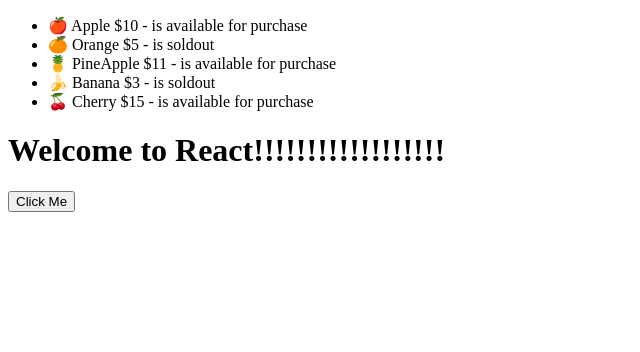
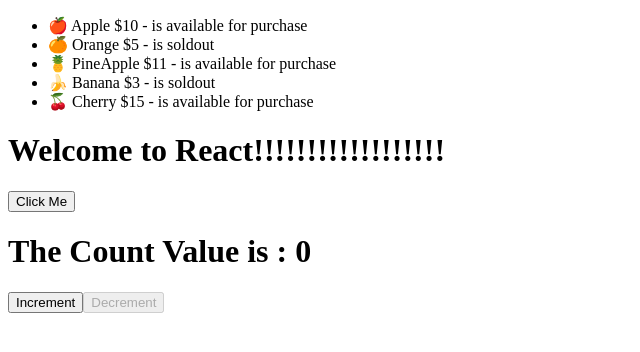
Before and after one commit to srjingole0610/ReactPro, a React (Vite) app: page / in a window 1280 px wide. Shown: the top 352 px of the page, without its empty margins (0-640 px from the left). Built offline with nearby package versions, Linux system fonts and the light colour scheme.

Commit message:
Create a basic Counter Component using useState Hook

```diff
--- a/src/App.jsx
+++ b/src/App.jsx
@@ -1,4 +1,5 @@
 import ConditionalComponent from "./components/ConditionalComponent"
+import Counter from "./components/Counter"
 import Fruits from "./components/Fruits"
 import Message from "./components/Message"
 
@@ -9,6 +10,7 @@
       <Fruits />
       <ConditionalComponent />
       <Message />
+      <Counter />
     </div>
   )
 }
--- /dev/null
+++ b/src/components/Counter.jsx
@@ -0,0 +1,22 @@
+import React, { useState } from 'react'
+
+function Counter() {
+    let [count, setCount] = useState(0)
+    function increment() {
+        setCount(count + 1)
+    }
+    function decrement() {
+        if (count > 0) {
+            setCount(count - 1)
+        }
+    }
+    return (
+        <div>
+            <h1>The Count Value is : {count}</h1>
+            <button onClick={increment}>Increment</button>
+            <button onClick={decrement} disabled={count === 0}>Decrement</button>
+        </div>
+    )
+}
+
+export default Counter
```
